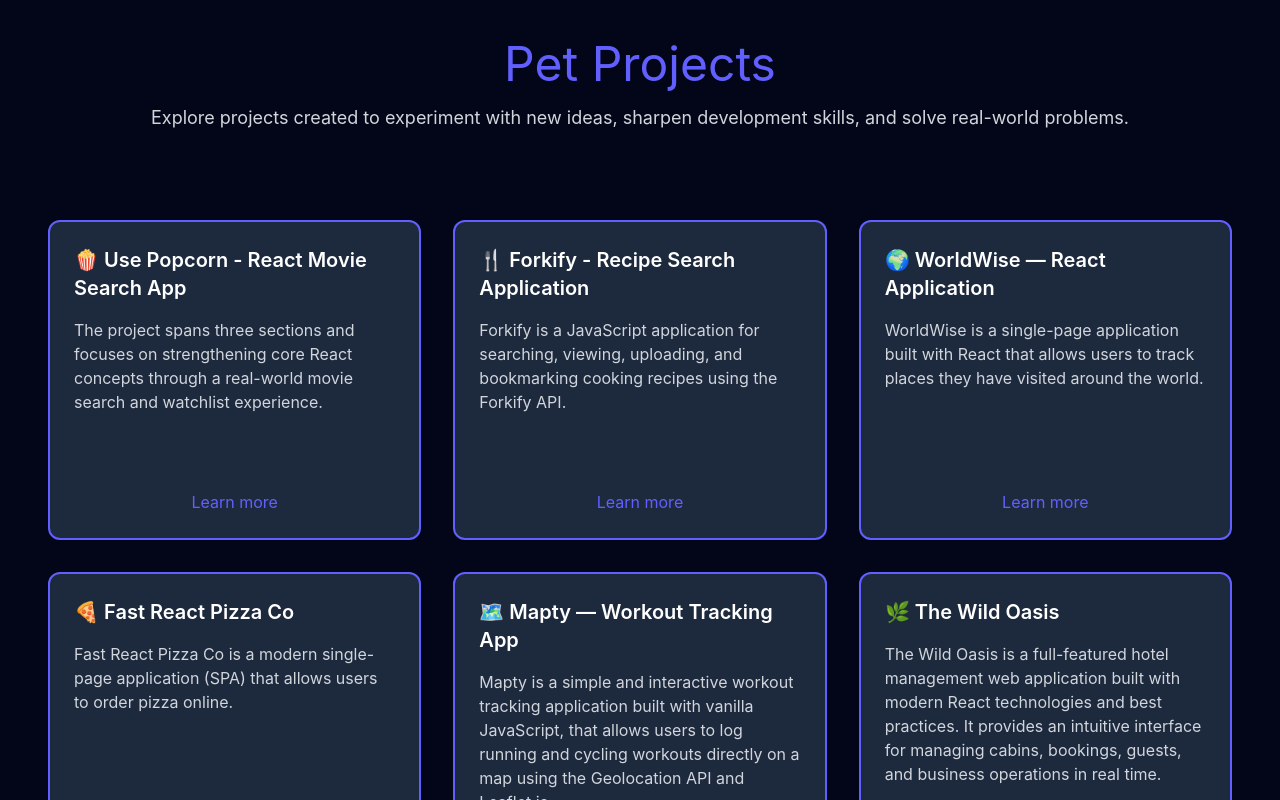
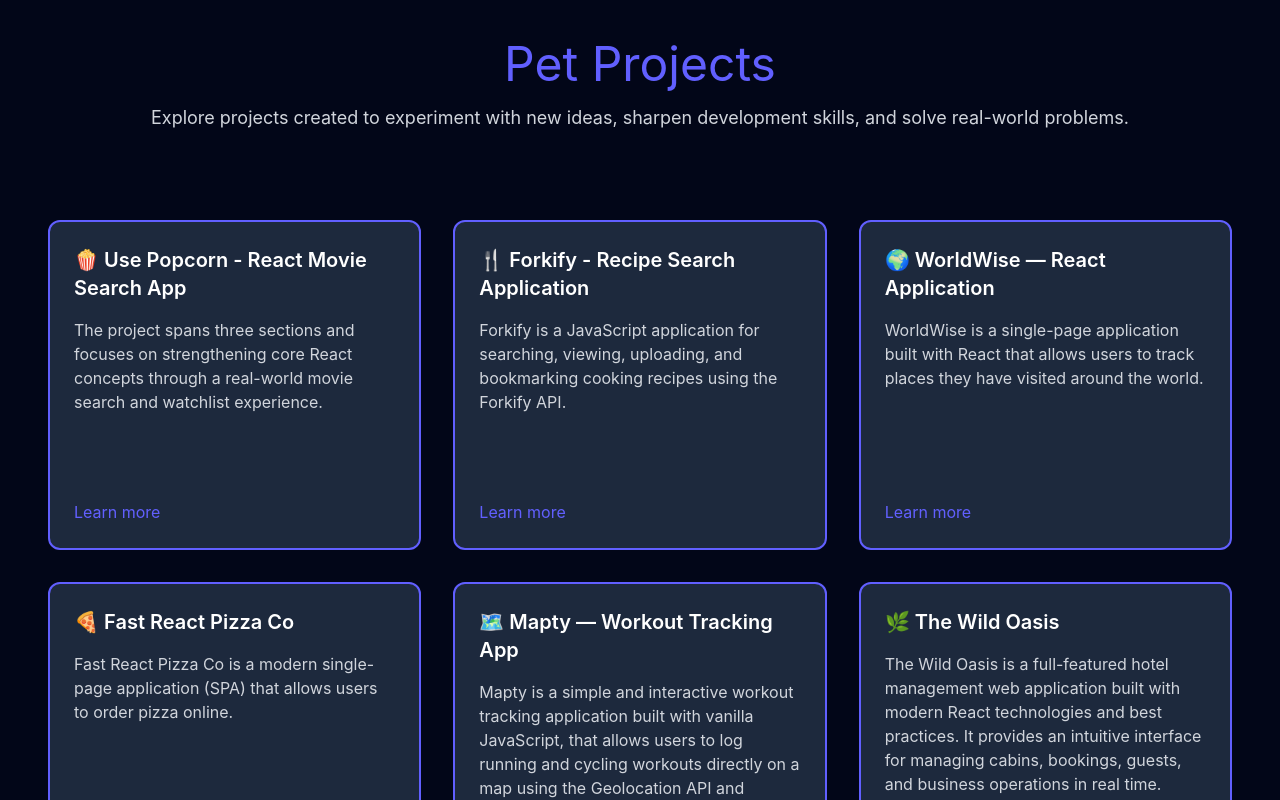
Before and after one commit to RomanIlyuk/The-Focus-Timer, a React (Vite) app: page /pet-projects in a window 1280 px wide. Shown: the top 800 px of the page. Built offline with nearby package versions, Linux system fonts and the light colour scheme.

Commit message:
fix: card component tag

```diff
--- a/src/components/PetProjects/PetProjectsCard.jsx
+++ b/src/components/PetProjects/PetProjectsCard.jsx
@@ -1,12 +1,15 @@
-/* eslint-disable no-unused-vars */
 function PetProjectsCard({ title, description, url }) {
   return (
-    <section className="bg-slate-800 p-6 flex flex-col gap-4 border-2 border-indigo-500 rounded-xl h-full min-h-[320px]">
+    <section className="bg-slate-800 p-6 flex flex-col gap-4 border-2 border-indigo-500 rounded-xl h-full min-h-[330px]">
       <h1 className="text-white text-xl font-semibold">{title}</h1>
       <p className="text-gray-300 text-base flex-1">{description}</p>
-      <button className="mt-auto text-indigo-500 hover:underline">
+      <a
+        href={url}
+        target="_blank"
+        className="mt-auto text-m text-indigo-500 hover:underline"
+      >
         Learn more
-      </button>
+      </a>
     </section>
   );
 }
```
